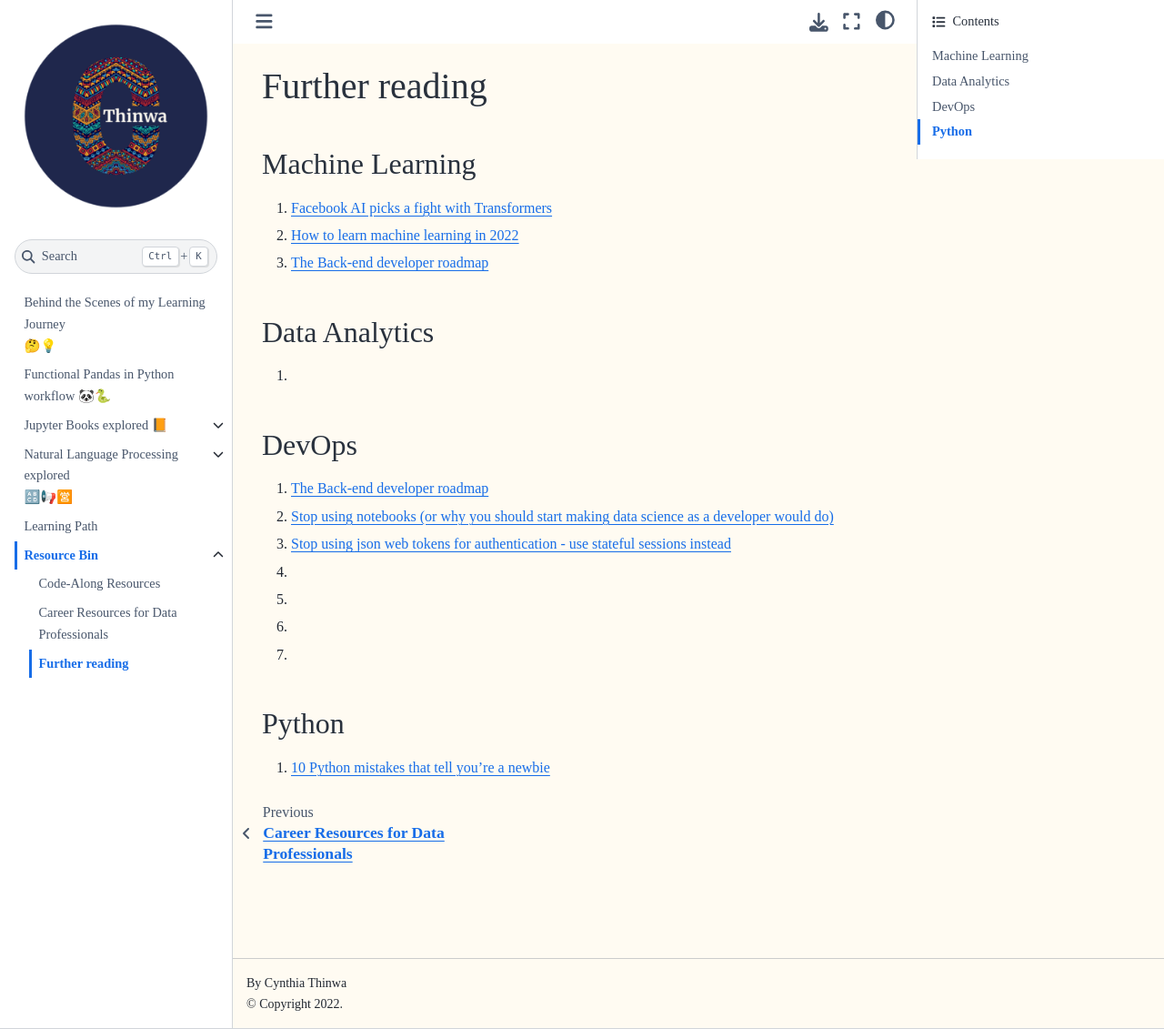
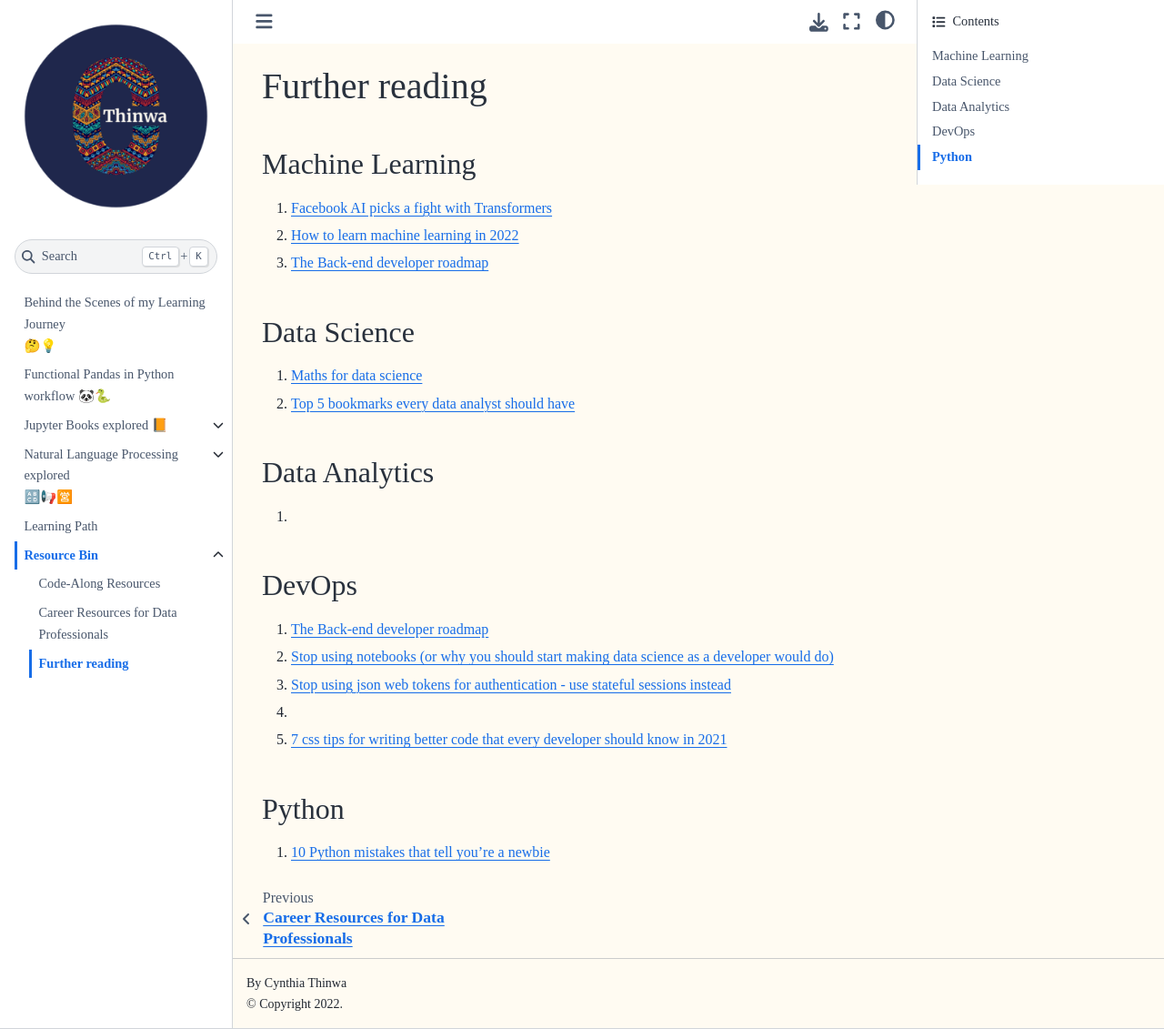
Before and after one commit to CeeThinwa/BTS-Continuous-Learning, a Jupyter Book: the page built from book/further_reading.md, in a window 1280 px wide and 1131 px high. Shown: the whole window at 91% size. Built offline with Jupyter Book 1.0.4 settings and Sphinx 7.4.7 and the Sphinx Book theme 1.1.4, drawn with Linux system fonts in a browser that asks for light colours.

Commit message:
link updates

```diff
--- a/book/further_reading.md
+++ b/book/further_reading.md
@@ -5,6 +5,11 @@
 1. [Facebook AI picks a fight with Transformers](https://medium.com/geekculture/facebook-ai-picks-a-fight-with-transformers-5e0f511b4383)
 2. [How to learn machine learning in 2022](https://medium.com/geekculture/how-to-learn-machine-learning-in-2022-9ef2ea904986)
 3. [The Back-end developer roadmap](https://medium.com/@prajix/backend-developer-roadmap-e61ce30ab10d)
+
+## Data Science
+
+1. [Maths for data science](https://medium.com/@shouryareddy306/maths-for-data-science-114d9b2e41a3)
+2. [Top 5 bookmarks every data analyst should have](https://medium.com/@jberry_33001/top-5-bookmarks-every-data-analyst-should-have-547a2c9ad1fe)
 
 ## Data Analytics
 
@@ -15,9 +20,7 @@
 2. [Stop using notebooks (or why you should start making data science as a developer would do)](https://medium.com/@johan-jublanc/stop-using-notebooks-or-why-you-should-start-making-data-science-as-a-developer-would-do-5d67c8990df5)
 3. [Stop using json web tokens for authentication - use stateful sessions instead](https://medium.com/betterprogramming.pub/stop-using-json-web-tokens-for-authentication-use-stateful-sessions-instead-c0a803931a5d)
 4. [](https://medium.com/we-built-a-spreadsheet-engine-from-scratch-heres-what-we-learned-e4800ab9edf1)
-5. [](https://medium.com/@cem.eygi/7-css-tips-for-writing-better-code-that-every-developer-should-know-in-2021-fd8c881a1e0e)
-1. [](https://medium.com/)
-1. [](https://medium.com/)
+5. [7 css tips for writing better code that every developer should know in 2021](https://medium.com/@cem.eygi/7-css-tips-for-writing-better-code-that-every-developer-should-know-in-2021-fd8c881a1e0e)
 
 ## Python
 
```
